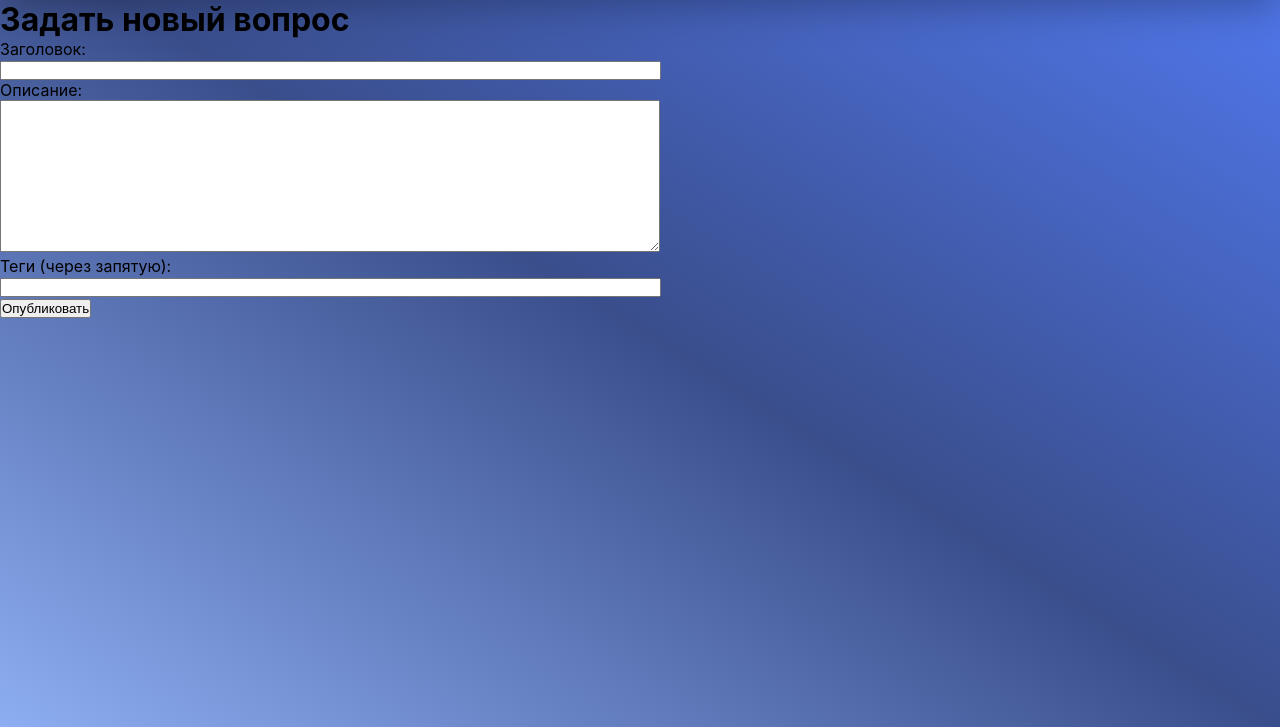
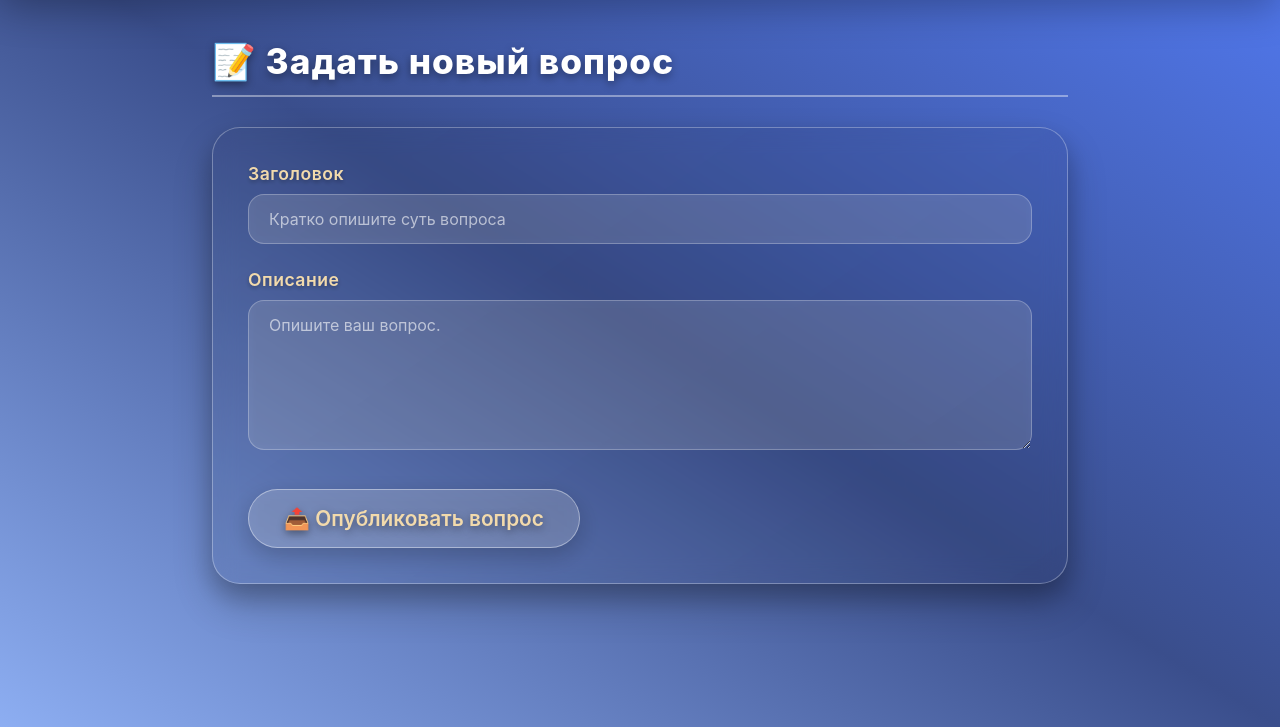
Before and after one commit to Kirilll555/knowledge-hub, a Django app: page /ask/ in a window 1280 px wide. Shown: the part 73-800 px from the top of the page. Run offline with Django 4.2, Linux system fonts and the light colour scheme.

Commit message:
Добавлен дизайн для страницы, где пользователь задает вопрос

```diff
--- /dev/null
+++ b/main/styles/ask_styles.html
@@ -0,0 +1,204 @@
+<style>
+.ask-container {
+    width: 70%;
+    max-width: 1000px;
+    margin: 40px auto;
+    padding: 0 20px;
+    display: flex;
+    flex-direction: column;
+}
+
+.ask-header {
+    margin-bottom: 30px;
+}
+
+.ask-header h1 {
+    color: white;
+    font-size: 2.2rem;
+    font-weight: 800;
+    letter-spacing: 1px;
+    text-shadow: 0 3px 8px rgba(0,0,0,0.4);
+    border-bottom: 2px solid rgba(255, 255, 255, 0.4);
+    padding-bottom: 12px;
+}
+
+.ask-form {
+    background: linear-gradient(145deg, rgba(0, 0, 0, 0.08), rgba(0, 0, 0, 0.06), rgba(0, 0, 0, 0.08), rgba(0, 0, 0, 0.1));
+    background-size: 300% 300%;
+    animation: softGlow 10s ease infinite;
+    backdrop-filter: blur(12px);
+    border-radius: 28px;
+    padding: 35px;
+    box-shadow: 0 20px 40px rgba(0, 0, 0, 0.2), 0 12px 25px rgba(0,0,0,0.2);
+    border: 1px solid rgba(255, 255, 255, 0.3);
+    width: 100%;
+}
+
+@keyframes softGlow {
+    0% { background-position: 0% 50%; }
+    50% { background-position: 100% 50%; }
+    100% { background-position: 0% 50%; }
+}
+
+.form-group {
+    margin-bottom: 25px;
+}
+
+.form-label {
+    display: block;
+    color: #F2DAAC;
+    font-size: 1.1rem;
+    font-weight: 600;
+    letter-spacing: 0.5px;
+    text-shadow: 0 2px 4px rgba(0,0,0,0.3);
+    margin-bottom: 10px;
+}
+
+.form-input {
+    width: 100%;
+    padding: 14px 20px;
+    background: rgba(255, 255, 255, 0.15);
+    backdrop-filter: blur(5px);
+    border: 1px solid rgba(255, 255, 255, 0.25);
+    border-radius: 16px;
+    color: white;
+    font-size: 1rem;
+    outline: none;
+    transition: all 0.2s ease;
+    font-family: inherit;
+}
+
+.form-input:focus {
+    border-color: rgba(242, 218, 172, 0.6);
+    background: rgba(255, 255, 255, 0.2);
+    box-shadow: 0 4px 12px rgba(242, 218, 172, 0.2);
+}
+
+.form-input::placeholder {
+    color: rgba(255, 255, 255, 0.6);
+}
+
+.form-textarea {
+    width: 100%;
+    padding: 14px 20px;
+    background: rgba(255, 255, 255, 0.15);
+    backdrop-filter: blur(5px);
+    border: 1px solid rgba(255, 255, 255, 0.25);
+    border-radius: 16px;
+    color: white;
+    font-size: 1rem;
+    outline: none;
+    transition: all 0.2s ease;
+    font-family: inherit;
+    resize: vertical;
+    min-height: 150px;
+}
+
+.form-textarea:focus {
+    border-color: rgba(242, 218, 172, 0.6);
+    background: rgba(255, 255, 255, 0.2);
+    box-shadow: 0 4px 12px rgba(242, 218, 172, 0.2);
+}
+
+.form-textarea::placeholder {
+    color: rgba(255, 255, 255, 0.6);
+}
+
+.submit-btn {
+    color: #F2DAAC;
+    text-decoration: none;
+    padding: 16px 35px;
+    border-radius: 50px;
+    font-size: 1.3rem;
+    font-weight: 600;
+    transition: all 0.3s;
+    display: inline-flex;
+    align-items: center;
+    gap: 10px;
+    background: rgba(255, 255, 255, 0.18);
+    backdrop-filter: blur(12px);
+    border: 1px solid rgba(255, 255, 255, 0.4);
+    box-shadow: 0 8px 25px rgba(0,0,0,0.2);
+    text-shadow: 0 3px 8px rgba(0,0,0,0.4);
+    cursor: pointer;
+    font-family: inherit;
+    margin-top: 10px;
+}
+
+.submit-btn:hover {
+    background: rgba(255, 255, 255, 0.28);
+    transform: translateY(-3px);
+    border-color: white;
+    box-shadow: 0 12px 30px rgba(0,0,0,0.3);
+    color: #F2DAAC;
+}
+
+body.dark-theme .ask-form {
+    background: linear-gradient(145deg, rgba(0, 0, 0, 0.25), rgba(0, 0, 0, 0.2), rgba(0, 0, 0, 0.25), rgba(0, 0, 0, 0.3));
+    border-color: rgba(255, 255, 255, 0.2);
+}
+
+body.dark-theme .form-input,
+body.dark-theme .form-textarea {
+    background: rgba(0, 0, 0, 0.25);
+    border-color: rgba(255, 255, 255, 0.2);
+}
+
+body.dark-theme .submit-btn {
+    background: rgba(0, 0, 0, 0.3);
+    border-color: rgba(255, 255, 255, 0.2);
+}
+
+body.dark-theme .submit-btn:hover {
+    background: rgba(0, 0, 0, 0.4);
+}
+
+@media screen and (max-width: 768px) {
+    .ask-container {
+        width: 90%;
+        margin: 20px auto;
+    }
+
+    .ask-header h1 {
+        font-size: 1.8rem;
+    }
+
+    .ask-form {
+        padding: 25px;
+    }
+
+    .submit-btn {
+        width: 100%;
+        justify-content: center;
+    }
+}
+
+@media screen and (max-width: 480px) {
+    .ask-container {
+        width: 95%;
+        padding: 0 10px;
+    }
+
+    .ask-header h1 {
+        font-size: 1.5rem;
+    }
+
+    .ask-form {
+        padding: 20px;
+    }
+
+    .form-label {
+        font-size: 1rem;
+    }
+
+    .form-input,
+    .form-textarea {
+        padding: 12px 16px;
+    }
+
+    .submit-btn {
+        padding: 14px 28px;
+        font-size: 1.2rem;
+    }
+}
+</style>
--- a/main/templates/ask.html
+++ b/main/templates/ask.html
@@ -5,32 +5,35 @@
     <meta name="viewport" content="width=device-width, initial-scale=1.0, maximum-scale=5.0">
     <title>Задать вопрос</title>
     {% include 'base_styles.html' %}
+    {% include 'ask_styles.html' %}
 </head>
 <body>
     {% include 'menu.html' %}
-    <h1>Задать новый вопрос</h1>
 
-    <form method="post">
-        {% csrf_token %}
+    <div class="ask-container">
+        <div class="ask-header">
+            <h1>📝 Задать новый вопрос</h1>
+        </div>
 
-        <p>
-            <label>Заголовок:</label><br>
-            <input type="text" name="title" size="80" required>
-        </p>
+        <div class="ask-form">
+            <form method="post">
+                {% csrf_token %}
 
-        <p>
-            <label>Описание:</label><br>
-            <textarea name="description" rows="10" cols="80" required></textarea>
-        </p>
+                <div class="form-group">
+                    <label class="form-label">Заголовок</label>
+                    <input type="text" name="title" class="form-input" placeholder="Кратко опишите суть вопроса" required>
+                </div>
 
-        <p>
-            <label>Теги (через запятую):</label><br>
-            <input type="text" name="tags" size="80">
-        </p>
+                <div class="form-group">
+                    <label class="form-label">Описание</label>
+                    <textarea name="description" class="form-textarea" placeholder="Опишите ваш вопрос." required></textarea>
+                </div>
 
-        <p>
-            <button type="submit">Опубликовать</button>
-        </p>
-    </form>
+
+
+                <button type="submit" class="submit-btn">📤 Опубликовать вопрос</button>
+            </form>
+        </div>
+    </div>
 </body>
 </html>
```
